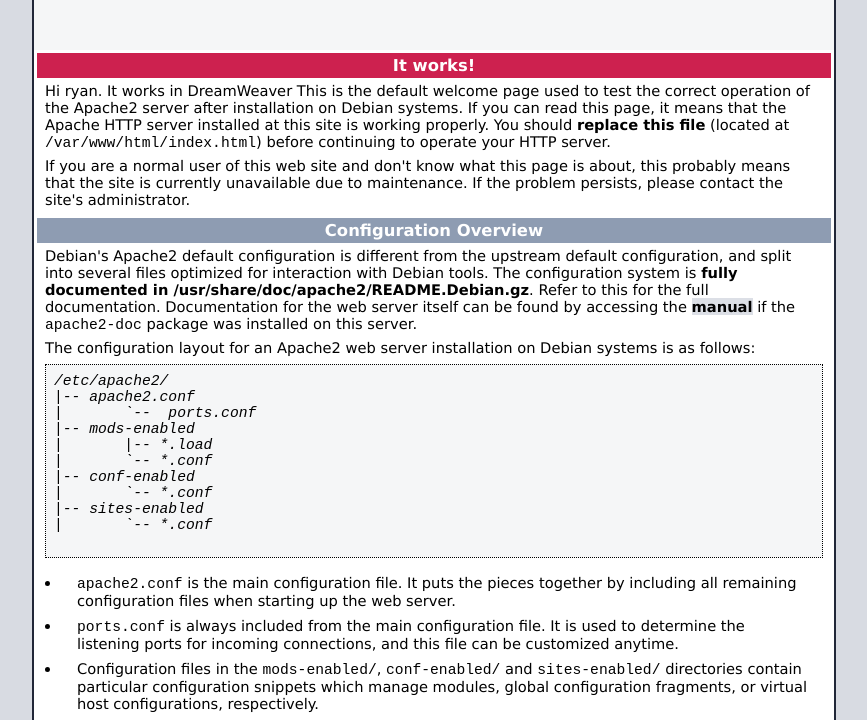
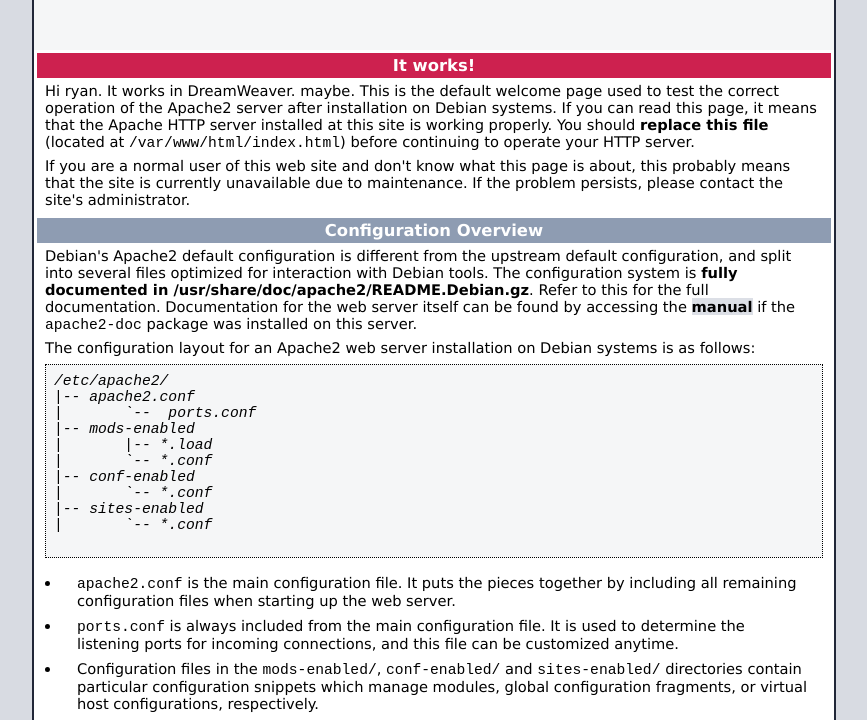
Before and after one commit to Ryanbahl9/piWebsite, a plain HTML site: page index.html in a window 1280 px wide. Shown: the part 57-777 px from the top of the page, without its empty margins (206-1073 px from the left). Drawn offline with Linux system fonts and the light colour scheme.

Commit message:
hmmmmmmm

```diff
--- a/index.html
+++ b/index.html
@@ -220,7 +220,7 @@
         </div>
         <div class="content_section_text">
           <p>
-                Hi ryan. It works in DreamWeaver This is the default welcome page used to test the correct
+                Hi ryan. It works in DreamWeaver. maybe. This is the default welcome page used to test the correct
                 operation of the Apache2 server after installation on Debian systems.
                 If you can read this page, it means that the Apache HTTP server installed at
                 this site is working properly. You should <b>replace this file</b> (located at
```
